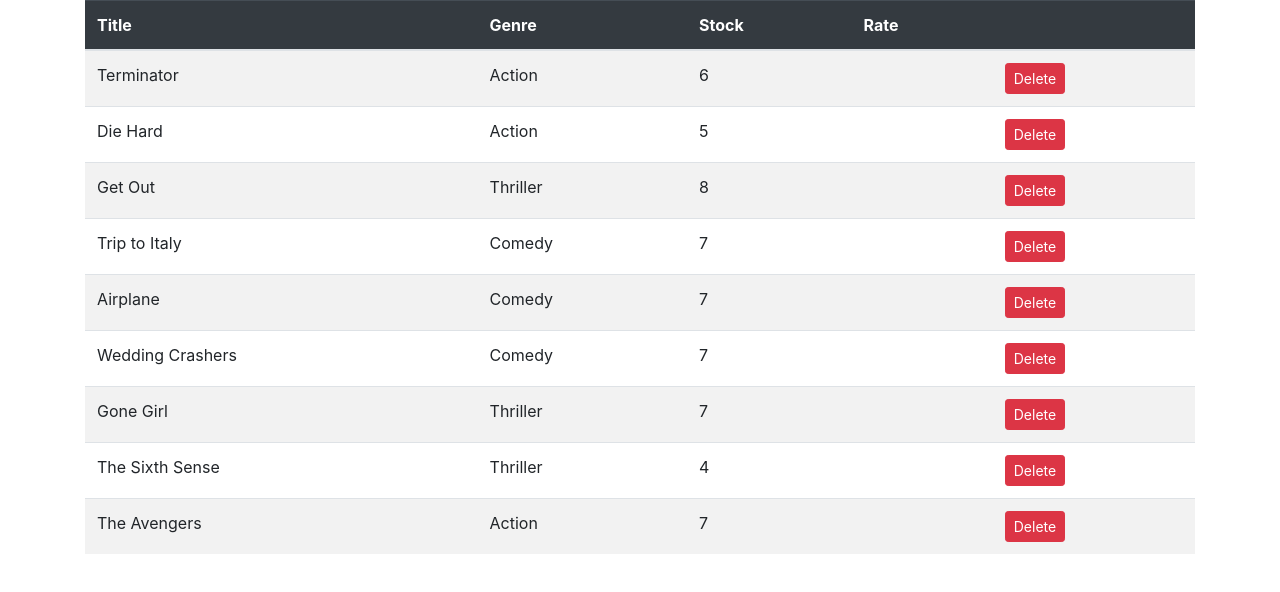
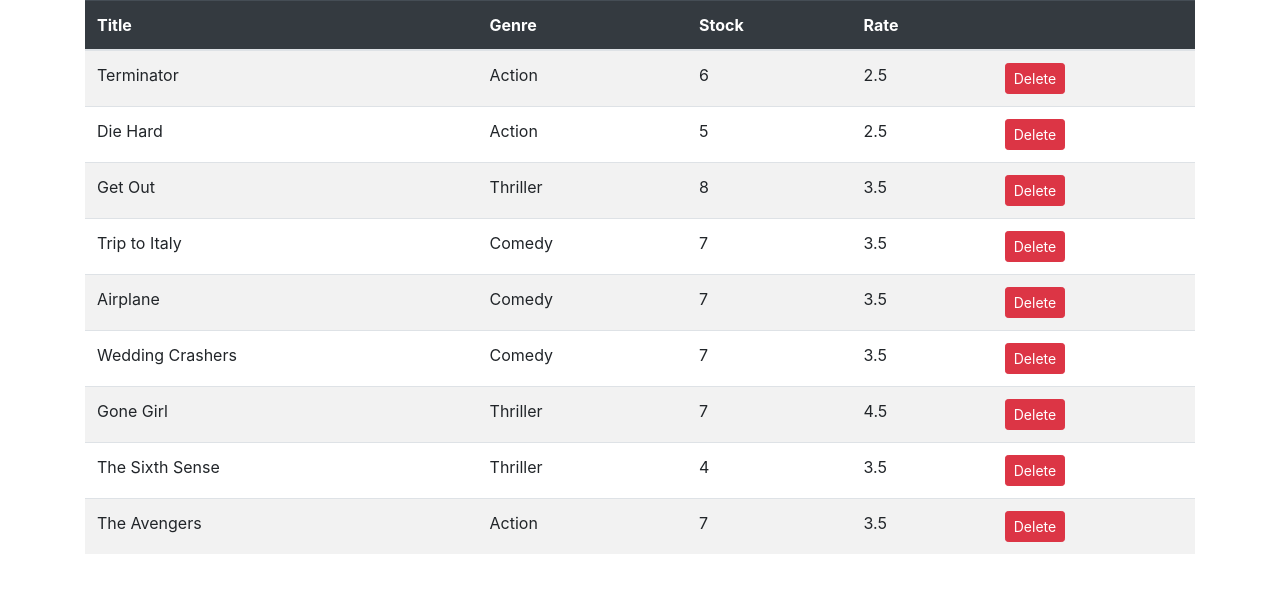
Before and after one commit to DalatCoder/learn-react-mosh, a React (Create React App) app in the folder vidly/: page / in a window 1280 px wide. Shown: the top 592 px of the page. Built offline with nearby package versions, Linux system fonts and the light colour scheme.

Commit message:
fix typo err on dailyRentalRate

```diff
--- a/vidly/src/components/movies.jsx
+++ b/vidly/src/components/movies.jsx
@@ -28,7 +28,7 @@
               <td>{movie.title}</td>
               <td>{movie.genre.name}</td>
               <td>{movie.numberInStock}</td>
-              <td>{movie.dailyRentailRate}</td>
+              <td>{movie.dailyRentalRate}</td>
               <td>
                 <button className="btn btn-danger btn-sm">Delete</button>
               </td>
```
